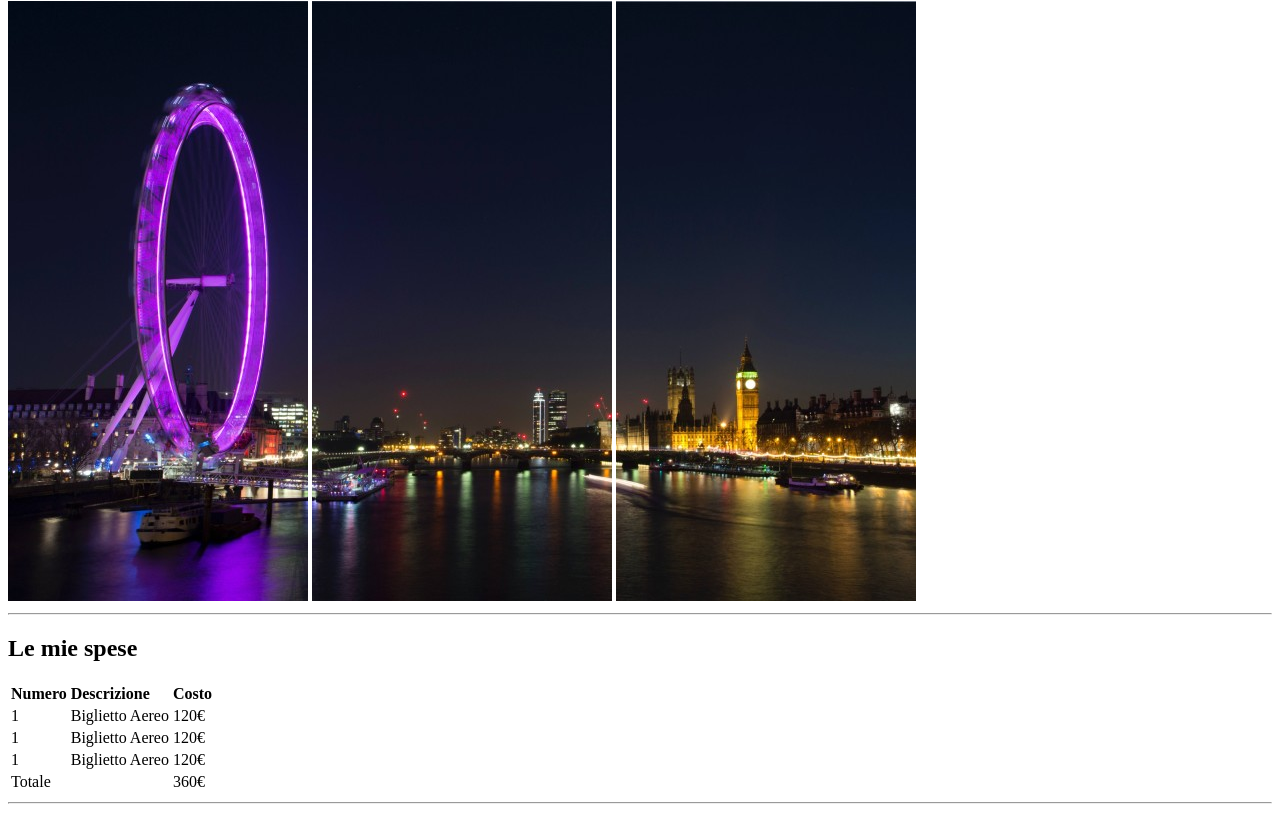
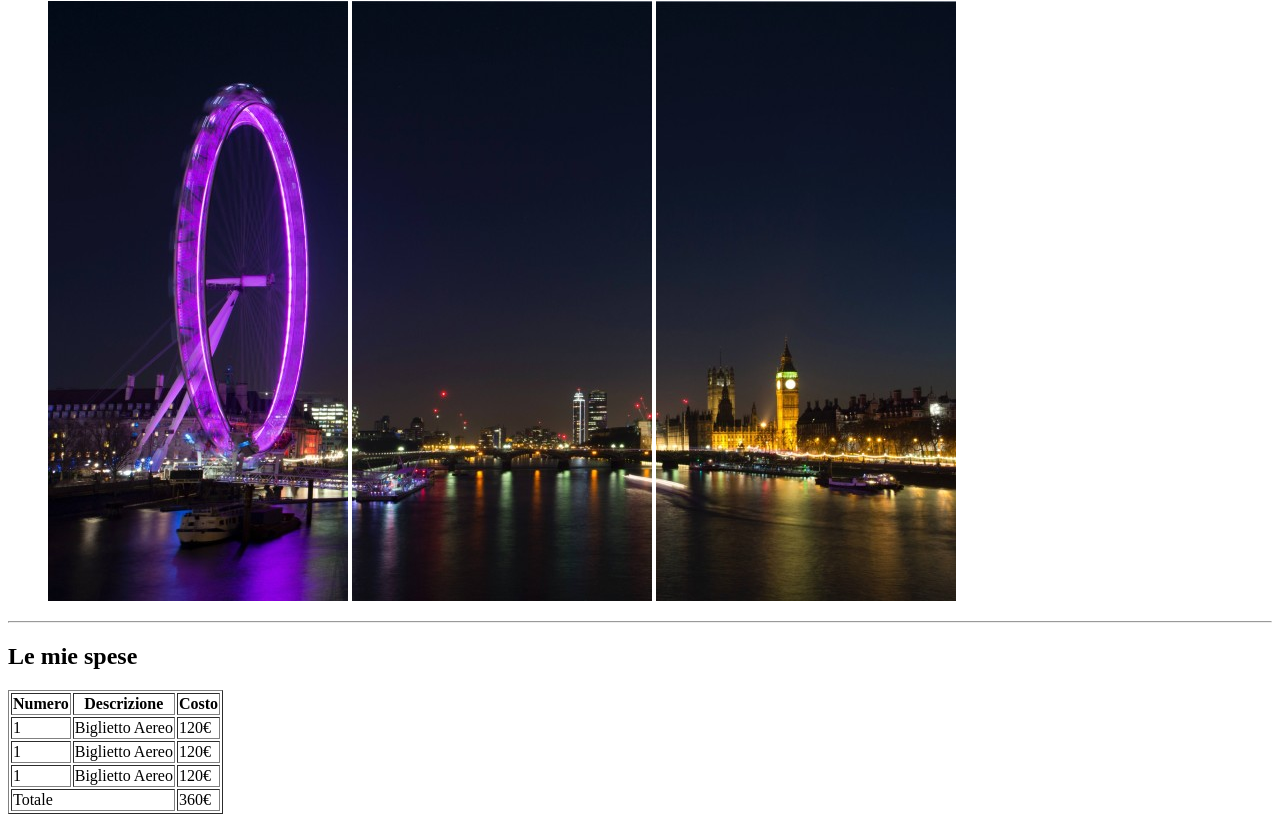
Before and after one commit to alessiarabacchi/html-london-trip, a plain HTML site: page index.html in a window 1280 px wide. Shown: the part 79-900 px from the top of the page. Drawn offline with Linux system fonts and the light colour scheme.

Commit message:
correct exercise

```diff
--- a/index.html
+++ b/index.html
@@ -9,28 +9,38 @@
     <meta name="description" content="Il mio viaggio a Londra">
     <!-- Titolo -->
     <title>Il mio viaggio a Londra</title>
-    <!-- Titolo pagina-->
-    <h1> Il mio viaggio a Londra</h1>
-    <!-- Immagini ruota-->
-    <img src="./img/pexels-bill-emrich-230794-0.jpg" alt="Ruota 1">
-    <img src="./img/pexels-bill-emrich-230794-1.jpg" alt="Ruota 2">
-    <img src="./img/pexels-bill-emrich-230794-2.jpg" alt="Ruota 3">
-    <hr>
+
 </head>
 
 <!-- Corpo -->
 <body>
 
+    <header>
+        <!-- Titolo pagina-->
+        <h1> Il mio viaggio a Londra</h1>
+        <!-- Immagini ruota-->
+        <figure>
+            <img src="./img/pexels-bill-emrich-230794-0.jpg" alt="Ruota 1">
+            <img src="./img/pexels-bill-emrich-230794-1.jpg" alt="Ruota 2">
+            <img src="./img/pexels-bill-emrich-230794-2.jpg" alt="Ruota 3">
+        </figure>
+        <hr>
+
+    </header>
+
+    <main>
+
+
         <!-- Sezione 1 -->
         <section>
             <h2> Le mie spese </h2>
             <!-- Tabella -->
-        <table>
+            <table border="1">
                 <thead>
                     <tr>
-                    <td> <strong> Numero </strong> </td>
-                    <td> <strong> Descrizione </strong> </td>
-                    <td> <strong> Costo </strong> </td>
+                        <th> Numero </th>
+                        <th> Descrizione </th>
+                        <th> Costo </th>
                     </tr>
                 </thead>
                 <tbody>
@@ -52,8 +62,7 @@
                 </tbody>
                 <tfoot>
                     <tr>
-                    <td> Totale </td>
-                    <td></td>
+                        <td colspan="2"> Totale </td>
                         <td> 360€ </td>
                     </tr>
                 </tfoot>
@@ -109,6 +118,9 @@
             <img src="./img/london-400x400-compressor_0.jpg" alt="Londra 1">
             <img src="./img/evening-tower-bridge-and-river-thames-london_u-L-P2QVZJ0.jpg" alt="Londra 2">
         </section>
+
+    </main>
+
 </body>
 
 </html>
```
Lines whose indentation alone changed are shown as unchanged.
